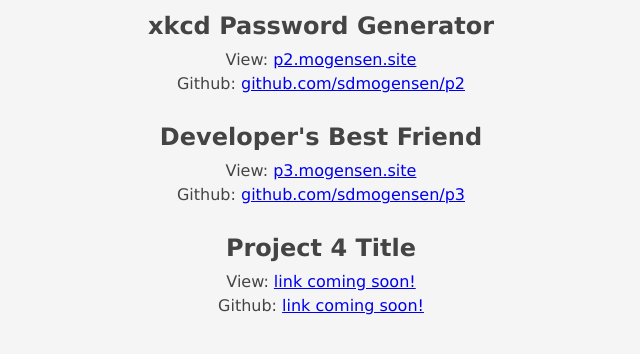
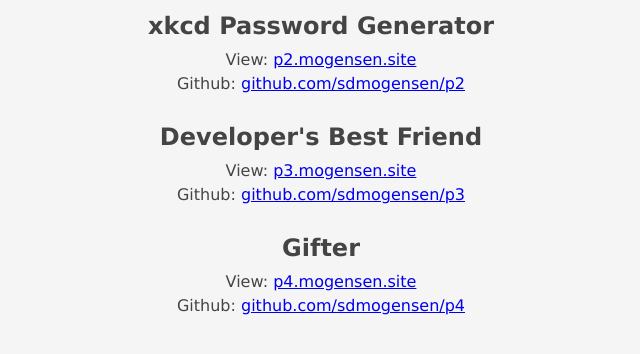
Before and after one commit to sdmogensen/p1, a plain HTML site: page index.html in a window 1280 px wide. Shown: the part 440-794 px from the top of the page, without its empty margins (319-959 px from the left). Drawn offline with Linux system fonts and the light colour scheme.

Commit message:
added p4 links

```diff
--- a/index.html
+++ b/index.html
@@ -17,9 +17,9 @@
 		<p>View: <a href='http://p3.mogensen.site'>p3.mogensen.site</a></p>
 		<p>Github: <a href='http://github.com/sdmogensen/p3'>github.com/sdmogensen/p3</a></p>
 
-    <h2>Project 4 Title</h2>
-		<p>View: <a href='#'>link coming soon!</a></p>
-		<p>Github: <a href='#'>link coming soon!</a></p>
+    <h2>Gifter</h2>
+		<p>View: <a href='http://p4.mogensen.site'>p4.mogensen.site</a></p>
+		<p>Github: <a href='http://github.com/sdmogensen/p4'>github.com/sdmogensen/p4</a></p>
 
   </body>
 </html>
```
